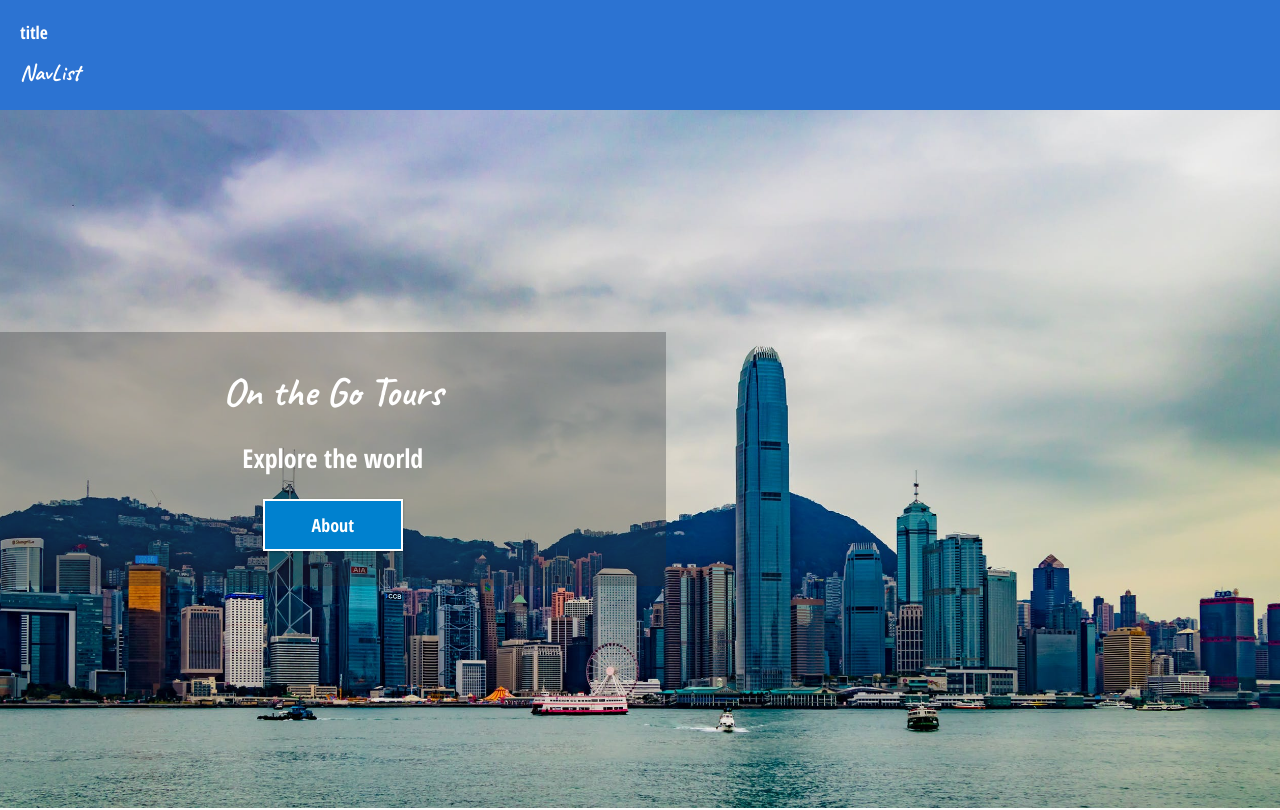
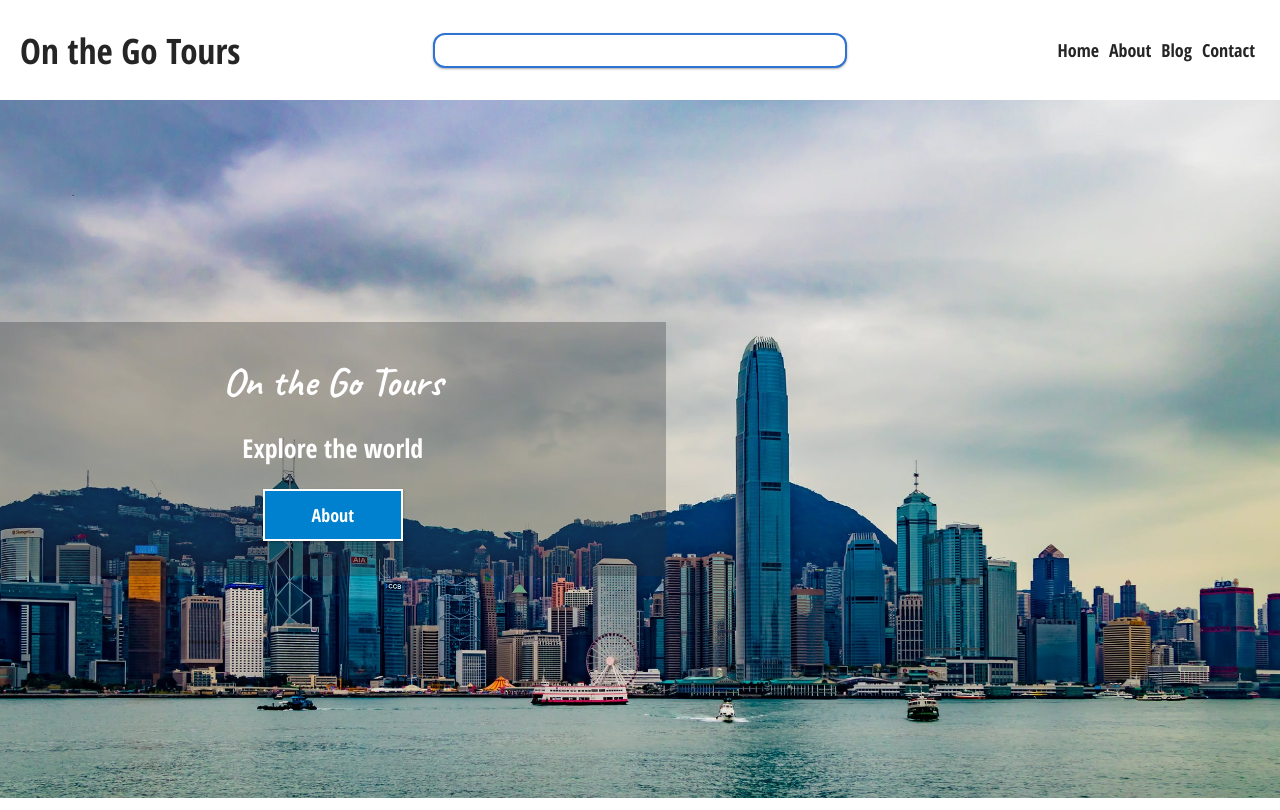
Before and after one commit to masiucd/topic-ultras, a Gatsby site: page / in a window 1280 px wide. Shown: the top 810 px of the page. Built offline with nearby package versions, Linux system fonts and the light colour scheme; Gatsby itself is replaced by a stand-in of ours.

Commit message:
navigation

```diff
--- a/gatsby-config.js
+++ b/gatsby-config.js
@@ -14,6 +14,24 @@ module.exports = {
     social: {
       twitterUsername: 'CiszekMarcell',
     },
+    links: [
+      {
+        name: 'home',
+        path: '/',
+      },
+      {
+        name: 'about',
+        path: '/about',
+      },
+      {
+        name: 'blog',
+        path: '/blog',
+      },
+      {
+        name: 'contact',
+        path: '/contact',
+      },
+    ],
   },
   plugins: [
     {
@@ -67,5 +85,6 @@ module.exports = {
     'gatsby-plugin-sharp',
     'gatsby-transformer-sharp',
     'gatsby-plugin-react-helmet',
+    `gatsby-plugin-transition-link`,
   ],
 }
--- a/package.json
+++ b/package.json
@@ -37,6 +37,7 @@
     "gatsby-plugin-react-helmet": "^3.1.0",
     "gatsby-plugin-sharp": "^2.6.11",
     "gatsby-plugin-styled-components": "^3.3.4",
+    "gatsby-plugin-transition-link": "^1.18.0",
     "gatsby-plugin-typescript": "^2.1.0",
     "gatsby-remark-copy-linked-files": "^2.1.0",
     "gatsby-remark-images": "^3.1.0",
@@ -47,6 +48,7 @@
     "gatsby-transformer-json": "^2.2.0",
     "gatsby-transformer-remark": "^2.5.0",
     "gatsby-transformer-sharp": "^2.5.5",
+    "gsap": "^3.3.1",
     "modern-normalize": "^0.5.0",
     "normalize.css": "^8.0.1",
     "polished": "^3.4.1",
--- a/src/components/Title.tsx
+++ b/src/components/Title.tsx
@@ -59,7 +59,9 @@ const Title: React.FC<Props> = ({
       {cta && (
         <div className="btnWrapper">
           {' '}
-          <StyledBtn to={`/${page || 'about'}`}>{ctaText || 'About'}</StyledBtn>
+          <StyledBtn fade to={`/${page || 'about'}`}>
+            {ctaText || 'About'}
+          </StyledBtn>
         </div>
       )}
     </StyledTitle>
--- a/src/components/layout/page_elements/Nav.tsx
+++ b/src/components/layout/page_elements/Nav.tsx
@@ -1,26 +1,81 @@
 import * as React from 'react'
 import styled from 'styled-components'
+import { useStaticQuery, graphql } from 'gatsby'
+import AniLink from 'gatsby-plugin-transition-link/AniLink'
 import NavList from './NavList'
+import { handleFlex } from '../../styles/utils/helpers'
+import NavSearch from './NavSearch'
 
 interface Props {
   className: string
 }
 
-const NavTitle = styled.div``
+const NavTitle = styled.div`
+  font-size: 3rem;
+  width: 35%;
+  a {
+    color: ${props => props.theme.colors.black};
+  }
+`
+type Link = {
+  name: string
+  path: string
+}
+interface NavQuery {
+  site: {
+    siteMetadata: {
+      title: string
+      links: Array<Link>
+    }
+  }
+}
 
 const Nav: React.FC<Props> = ({ className }) => {
+  const {
+    site: { siteMetadata },
+  } = useStaticQuery<NavQuery>(graphql`
+    {
+      site {
+        siteMetadata {
+          title
+          links {
+            name
+            path
+          }
+        }
+      }
+    }
+  `)
+
   return (
     <nav className={className}>
       <NavTitle>
-        <h3>title</h3>
+        <AniLink fade to="/">
+          <h3>{siteMetadata.title}</h3>
+        </AniLink>
       </NavTitle>
-      <NavList />
+      <NavSearch />
+      <NavList onLinks={siteMetadata.links} />
+      <div id="navIcon">
+        <span>Menu</span>
+      </div>
     </nav>
   )
 }
 
 export default styled(Nav)`
   padding: 1.5rem 2rem;
-  background: ${({ theme }) => theme.colors.primary};
-  color: ${({ theme }) => theme.colors.white};
+  background: none;
+  color: ${({ theme }) => theme.colors.black};
+  ${handleFlex('row', 'space-between', 'center')};
+  #navIcon {
+    position: absolute;
+    top: 0.2rem;
+    right: 1rem;
+    cursor: pointer;
+    font-size: 1.8rem;
+    @media (min-width: 960px) {
+      display: none;
+    }
+  }
 `
--- a/src/components/layout/page_elements/NavList.tsx
+++ b/src/components/layout/page_elements/NavList.tsx
@@ -1,11 +1,47 @@
+/* eslint-disable @typescript-eslint/interface-name-prefix */
 import * as React from 'react'
+import styled from 'styled-components'
+import AniLink from 'gatsby-plugin-transition-link/AniLink'
+import { handleFlex } from '../../styles/utils/helpers'
 
-export interface INavListProps {}
+type Link = {
+  name: string
+  path: string
+}
+export interface INavListProps {
+  onLinks: Array<Link>
+}
+
+const StyledNavList = styled.ul`
+  width: 35%;
+  @media (min-width: 960px) {
+    ${handleFlex('row', 'flex-end', 'center')};
+  }
+  li {
+    padding: 0.5rem;
+  }
+  a {
+    color: ${({ theme }) => theme.colors.black};
+    font-size: 1.8rem;
+    text-transform: capitalize;
+    transition: ${props => props.theme.transition.quickTransition};
+    font-weight: 700;
+  }
+  display: none;
+`
 
 export default function NavList(props: INavListProps) {
+  const { onLinks } = props
+
   return (
-    <div>
-      <h1>NavList</h1>
-    </div>
+    <StyledNavList>
+      {onLinks.map(link => (
+        <li key={link.name}>
+          <AniLink fade to={link.path}>
+            {link.name}
+          </AniLink>
+        </li>
+      ))}
+    </StyledNavList>
   )
 }
--- /dev/null
+++ b/src/components/layout/page_elements/NavSearch.tsx
@@ -0,0 +1,37 @@
+import * as React from 'react'
+import styled from 'styled-components'
+
+interface Props {}
+
+const StyledSearchWrapper = styled.div`
+  width: 35%;
+  @media (max-width: 960px) {
+    width: 55%;
+  }
+`
+const StyledSearch = styled.input`
+  width: 100%;
+  border: 2px solid ${props => props.theme.colors.primary};
+  border-radius: 12px;
+  padding: 0.4rem 0.8rem;
+  ${({ theme }) => theme.shadows.elevations[1]};
+  font-size: 2rem;
+  transition: ${props => props.theme.transition.quickTransition};
+  outline: none;
+  &:focus {
+    ${({ theme }) => theme.shadows.elevations[2]};
+    padding: 0.5rem 0.9rem;
+  }
+  @media (max-width: 960px) {
+    width: 80%;
+  }
+`
+
+const NavSearch: React.FC<Props> = () => {
+  return (
+    <StyledSearchWrapper>
+      <StyledSearch />
+    </StyledSearchWrapper>
+  )
+}
+export default NavSearch
--- a/src/components/styles/Button.tsx
+++ b/src/components/styles/Button.tsx
@@ -1,7 +1,8 @@
 import styled from 'styled-components'
 import { Link } from 'gatsby'
+import AniLink from 'gatsby-plugin-transition-link/AniLink'
 
-export const StyledBtn = styled(Link)`
+export const StyledBtn = styled(AniLink)`
   padding: 0.6rem 0.9rem;
   font-size: 1.8rem;
   border: ${props => props.theme.colors.white} 2px solid;
--- /dev/null
+++ b/src/declorations.d.ts
@@ -0,0 +1,3 @@
+import 'gatsby-plugin-transition-link/AniLink'
+
+declare module 'gatsby-plugin-transition-link/AniLink'
--- a/tsconfig.json
+++ b/tsconfig.json
@@ -12,7 +12,9 @@
     "noUnusedLocals": true,
     "noUnusedParameters": true,
     "removeComments": false,
-    "preserveConstEnums": true
+    "preserveConstEnums": true,
+    "typeRoots": ["./types", "./node_modules/@types"]
   },
-  "include": ["./src/**/*"]
+  "include": ["./src/**/*"],
+  "exclude": ["node_modules"]
 }
```
Also changed, not shown: 1 other file.
